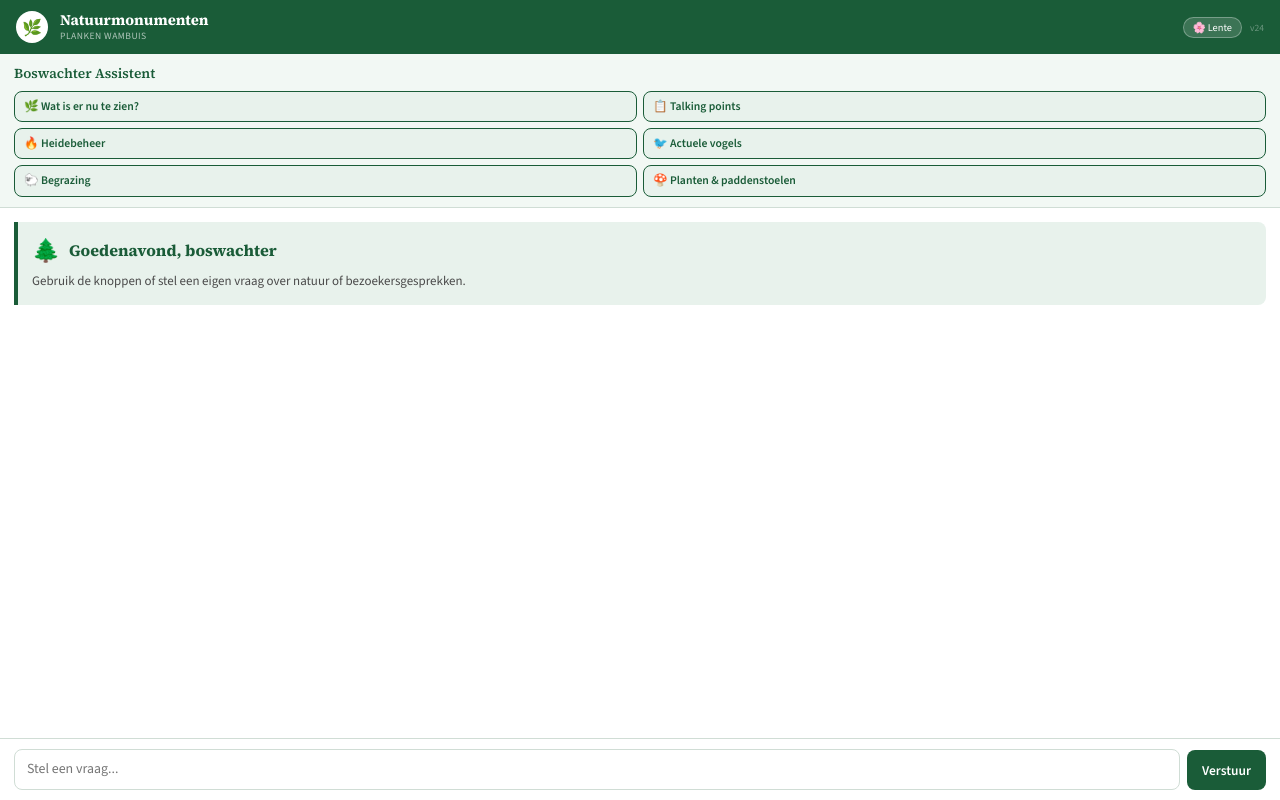
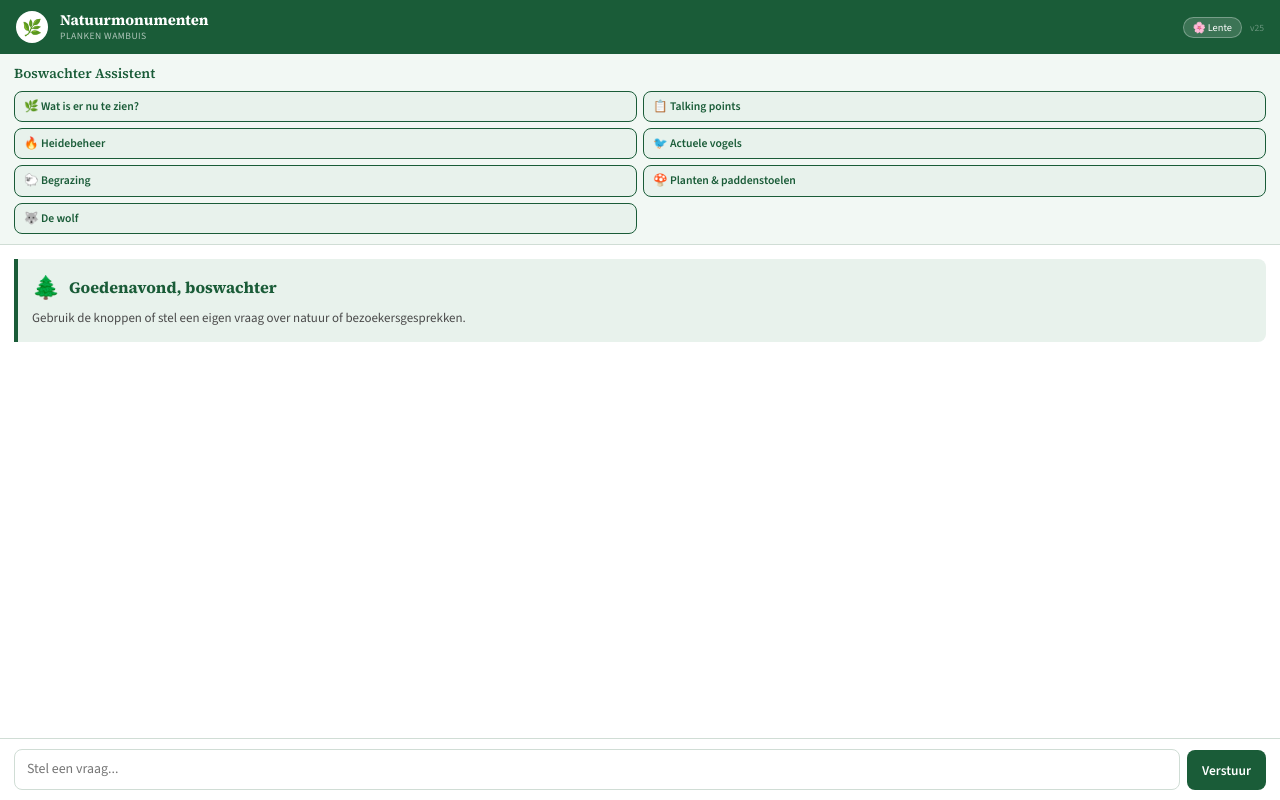
Before and after one commit to harmgiezen149-maker/PW2, a plain HTML site: page index.html in a window 1280 px wide. Drawn offline with nearby package versions, Linux system fonts and the light colour scheme.

Commit message:
Update index.html

```diff
--- a/index.html
+++ b/index.html
@@ -64,7 +64,7 @@
     </div>
     <div class="hdr-right">
       <span class="hdr-season" id="season"></span>
-      <span class="hdr-ver">v24</span>
+      <span class="hdr-ver">v25</span>
     </div>
   </div>
   <div class="sub">
@@ -76,6 +76,7 @@
       <button class="chip" onclick="ask('vogels veluwe')">🐦 Actuele vogels</button>
       <button class="chip" onclick="ask('begrazing')">🐑 Begrazing</button>
       <button class="chip" onclick="ask('planten paddenstoelen')">🍄 Planten & paddenstoelen</button>
+      <button class="chip" onclick="ask('wolf veluwe actueel')">🐺 De wolf</button>
     </div>
   </div>
   <div class="err" id="err"></div>
```
